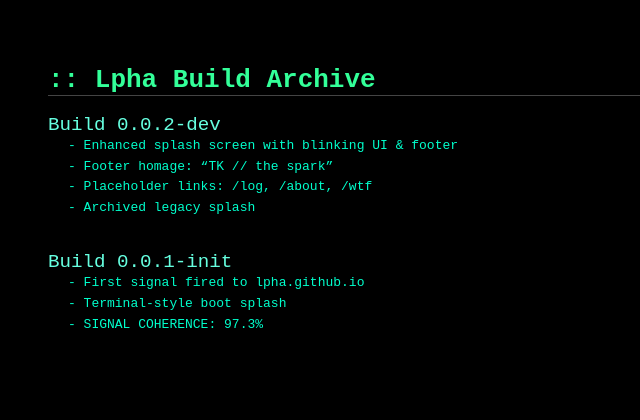
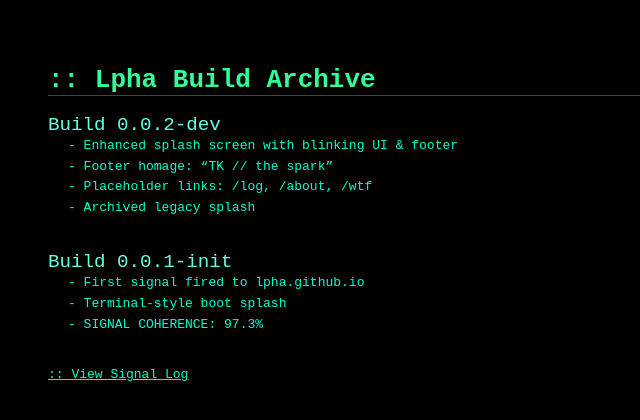
Before and after one commit to nul-id/nu-lid.github.io, a plain HTML site: page Log/Index.html in a window 1280 px wide. Shown: the whole page, without its empty margins (0-640 px from the left). Drawn offline with Linux system fonts and the light colour scheme.

Commit message:
Update Index.html

```diff
--- a/Log/Index.html
+++ b/Log/Index.html
@@ -50,3 +50,4 @@
   </div>
 </body>
 </html>
+<a href="/log/index.html" style="color:#00ffcc;">:: View Signal Log</a>
```
